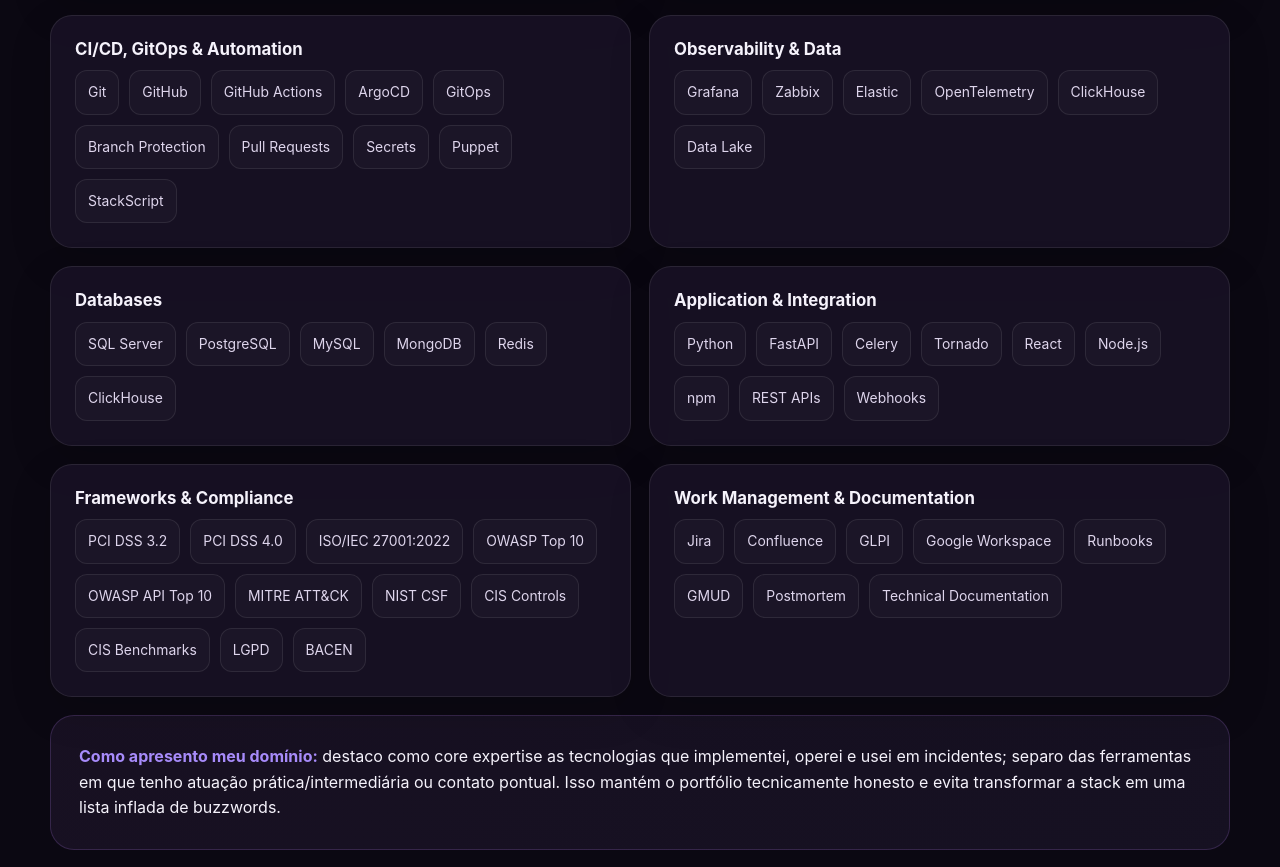
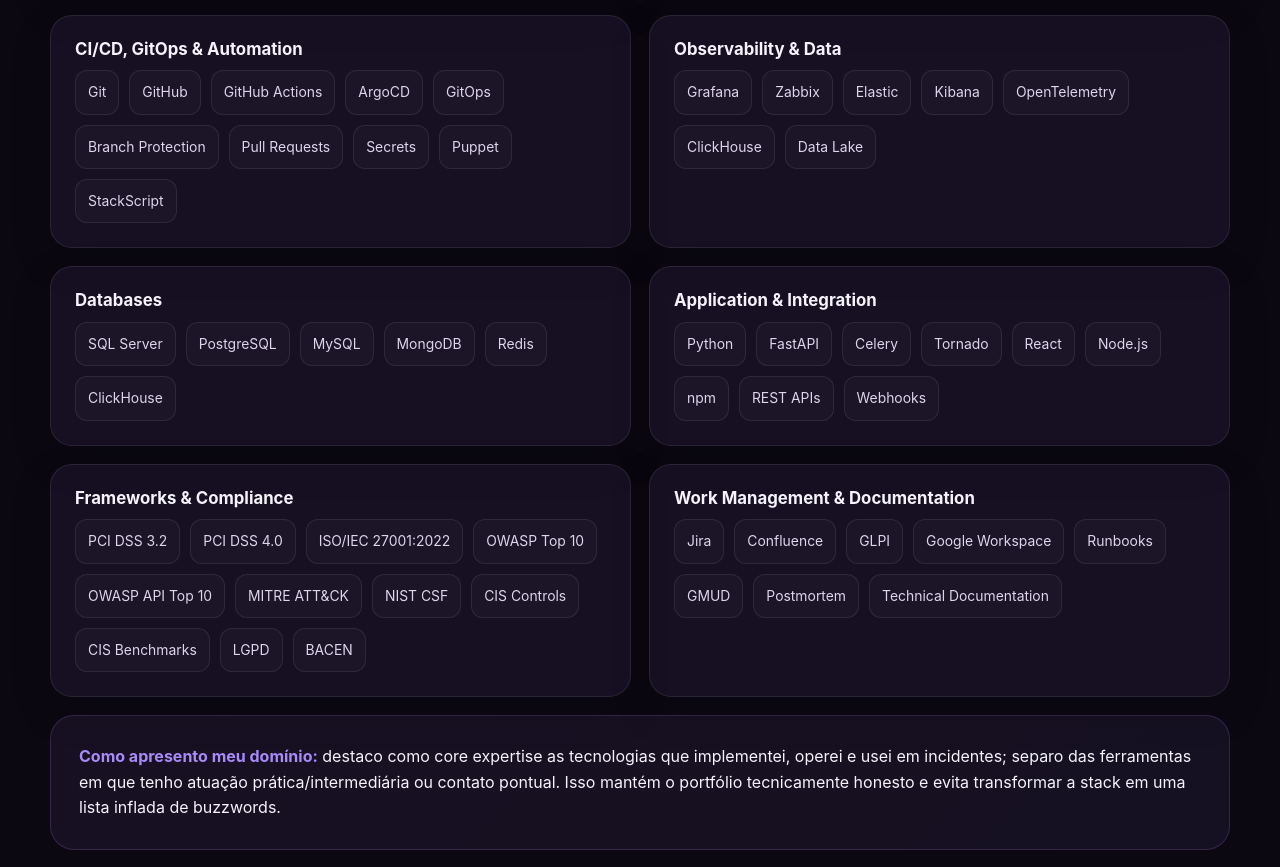
Before and after one commit to adrielle-14/adrielle-14.github.io, a plain HTML site: page index.html in a window 1280 px wide. Shown: the part 6537-7404 px from the top of the page. Drawn offline with Linux system fonts and the light colour scheme.

Commit message:
Add Kibana to portfolio observability stack

```diff
--- a/index.html
+++ b/index.html
@@ -109,7 +109,7 @@
         <div class="card stack-group reveal"><h3>Cloud, Datacenter & Virtualization</h3><div class="stack"><span>AWS</span><span>Amazon VPC</span><span>Amazon EC2</span><span>Amazon S3</span><span>Linode</span><span>IBM Cloud</span><span>VMware vCenter</span><span>VMware</span><span>Hyper-V</span></div></div>
         <div class="card stack-group reveal"><h3>Containers & Platform</h3><div class="stack"><span>Kubernetes</span><span>RKE2</span><span>Rancher</span><span>Docker</span><span>docker-compose</span><span>Helm</span><span>YAML manifests</span><span>HAProxy</span><span>nginx</span></div></div>
         <div class="card stack-group reveal"><h3>CI/CD, GitOps & Automation</h3><div class="stack"><span>Git</span><span>GitHub</span><span>GitHub Actions</span><span>ArgoCD</span><span>GitOps</span><span>Branch Protection</span><span>Pull Requests</span><span>Secrets</span><span>Puppet</span><span>StackScript</span></div></div>
-        <div class="card stack-group reveal"><h3>Observability & Data</h3><div class="stack"><span>Grafana</span><span>Zabbix</span><span>Elastic</span><span>OpenTelemetry</span><span>ClickHouse</span><span>Data Lake</span></div></div>
+        <div class="card stack-group reveal"><h3>Observability & Data</h3><div class="stack"><span>Grafana</span><span>Zabbix</span><span>Elastic</span><span>Kibana</span><span>OpenTelemetry</span><span>ClickHouse</span><span>Data Lake</span></div></div>
         <div class="card stack-group reveal"><h3>Databases</h3><div class="stack"><span>SQL Server</span><span>PostgreSQL</span><span>MySQL</span><span>MongoDB</span><span>Redis</span><span>ClickHouse</span></div></div>
         <div class="card stack-group reveal"><h3>Application & Integration</h3><div class="stack"><span>Python</span><span>FastAPI</span><span>Celery</span><span>Tornado</span><span>React</span><span>Node.js</span><span>npm</span><span>REST APIs</span><span>Webhooks</span></div></div>
         <div class="card stack-group reveal"><h3>Frameworks & Compliance</h3><div class="stack"><span>PCI DSS 3.2</span><span>PCI DSS 4.0</span><span>ISO/IEC 27001:2022</span><span>OWASP Top 10</span><span>OWASP API Top 10</span><span>MITRE ATT&CK</span><span>NIST CSF</span><span>CIS Controls</span><span>CIS Benchmarks</span><span>LGPD</span><span>BACEN</span></div></div>
```
